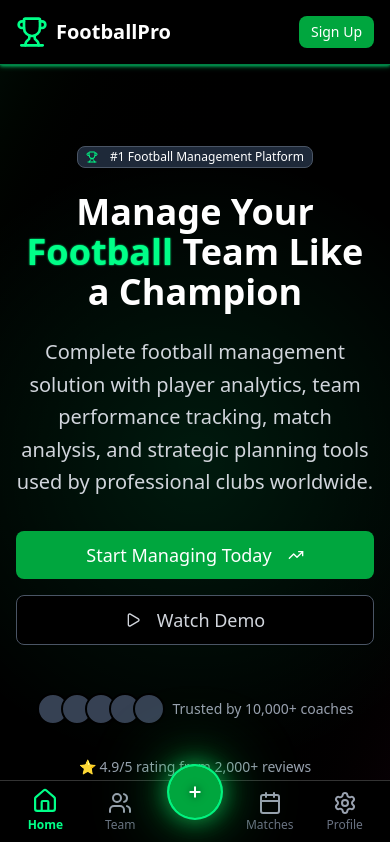
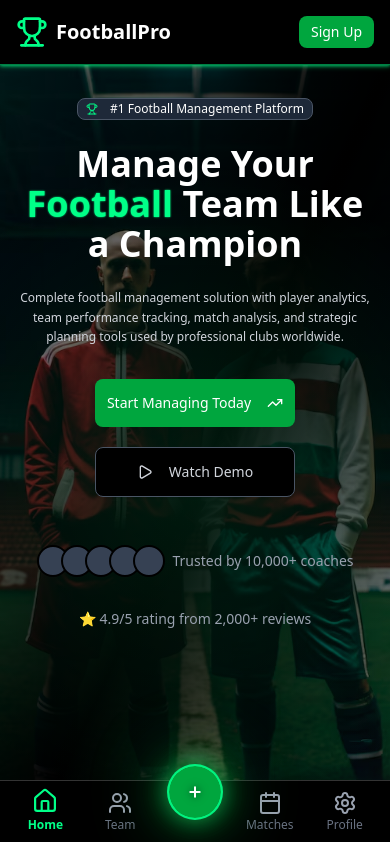
Before and after one commit to xyzarnav/LeadMeBoard, a Next.js app: page / in a window 390 px wide. Shown: the top 842 px of the page. Built offline with nearby package versions, Linux system fonts and the light colour scheme.

Commit message:
Add mobile background images and update styles for responsive design; implement mobile-only background utility in globals.css and adjust section styles in page.tsx.

```diff
--- a/src/app/globals.css
+++ b/src/app/globals.css
@@ -113,6 +113,17 @@
   html {
     margin: 0;
     padding: 0;
+  }
+}
+
+/* Mobile-only background utility */
+@media (max-width: 768px) {
+  .mobile-bg {
+    background-image: url('/backgroundimages/mobileherobg.png');
+    background-position: center;
+    background-size: cover;
+    background-repeat: no-repeat;
+    background-attachment: scroll;
   }
 }
 
--- a/src/app/page.tsx
+++ b/src/app/page.tsx
@@ -131,7 +131,7 @@ export default function Home() {
       <Navbar />
 
       {/* Hero Section */}
-      <section className="relative py-20 lg:py-32 overflow-hidden bg-pitch-black">
+      <section id="bg-section" className="relative mobile-bg md:bg-fixed min-h-[100svh] py-8 lg:py-8 overflow-hidden">
         <div className="absolute inset-0 bg-gradient-to-br from-green-500/5 via-black to-pink-500/5" />
         <div className="absolute inset-0 bg-[radial-gradient(circle_at_50%_50%,rgba(0,255,136,0.1),transparent_70%)]" />
 
@@ -147,17 +147,17 @@ export default function Home() {
               Champion
             </h1>
 
-            <p className="text-xl md:text-2xl text-gray-300 mb-8 max-w-3xl mx-auto leading-relaxed">
+            <p className="text-xs md:text-2xl text-gray-300 mb-8 max-w-3xl mx-auto leading-relaxed">
               Complete football management solution with player analytics, team performance tracking,
               match analysis, and strategic planning tools used by professional clubs worldwide.
             </p>
 
-            <div className="flex flex-col sm:flex-row gap-4 justify-center mb-12">
-              <Button size="lg" className="text-lg px-8 py-6 bg-green-600 text-white hover:bg-green-500 hover-glow transition-all">
+            <div className="flex flex-col sm:flex-row gap-5 sm:gap-4 justify-center mb-12 w-full max-w-[200px] sm:max-w-full mx-auto">
+              <Button size="lg" className="text-s sm:text-lg px-8 py-6 bg-green-600 text-white hover:bg-green-500 hover-glow transition-all">
                 Start Managing Today
                 <TrendingUp className="ml-2 h-5 w-5" />
               </Button>
-              <Button size="lg" variant="outline" className="text-lg px-8 py-6 border-gray-600 text-gray-300 hover:border-green-500 hover:text-green-400 transition-all">
+              <Button size="lg" variant="outline" className="text-s sm:text-lg px-8 py-6 border-gray-600 text-gray-300 hover:border-green-500 hover:text-green-400 transition-all">
                 <Play className="mr-2 h-5 w-5" />
                 Watch Demo
               </Button>
```
Also changed, not shown: public/backgroundimages/brackets.png (added), public/backgroundimages/mobileherobg.png (added).
